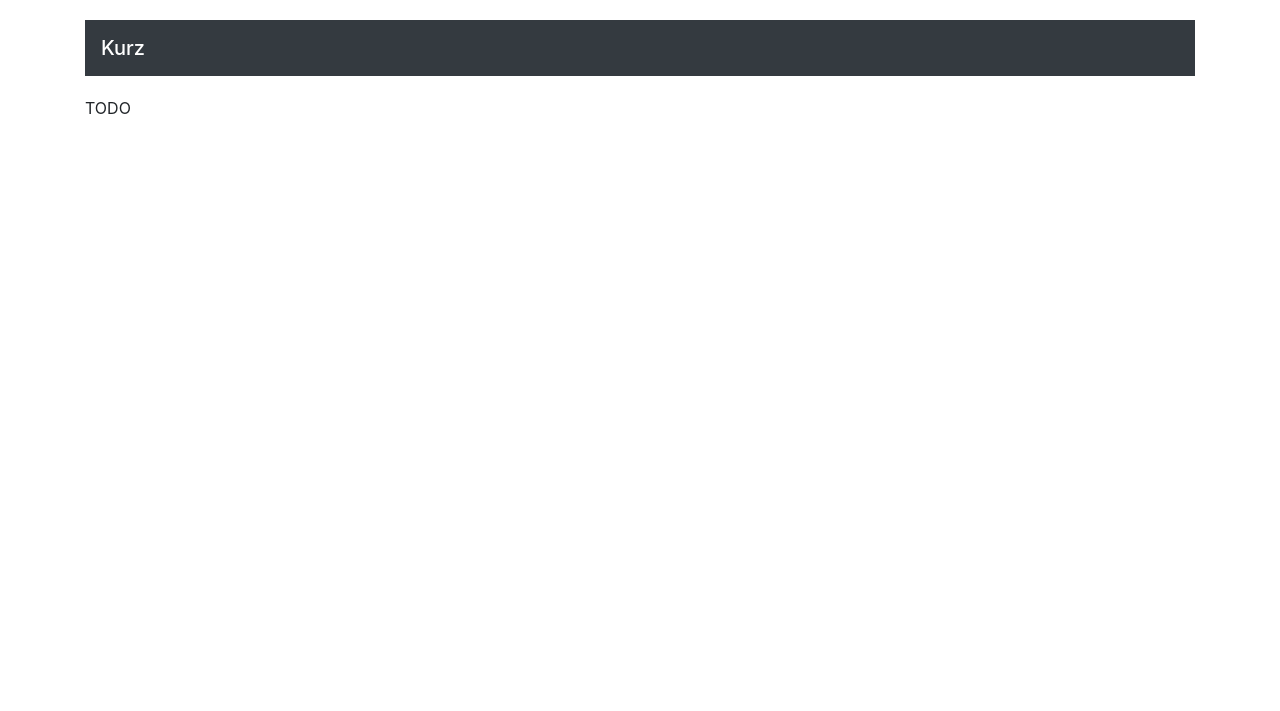
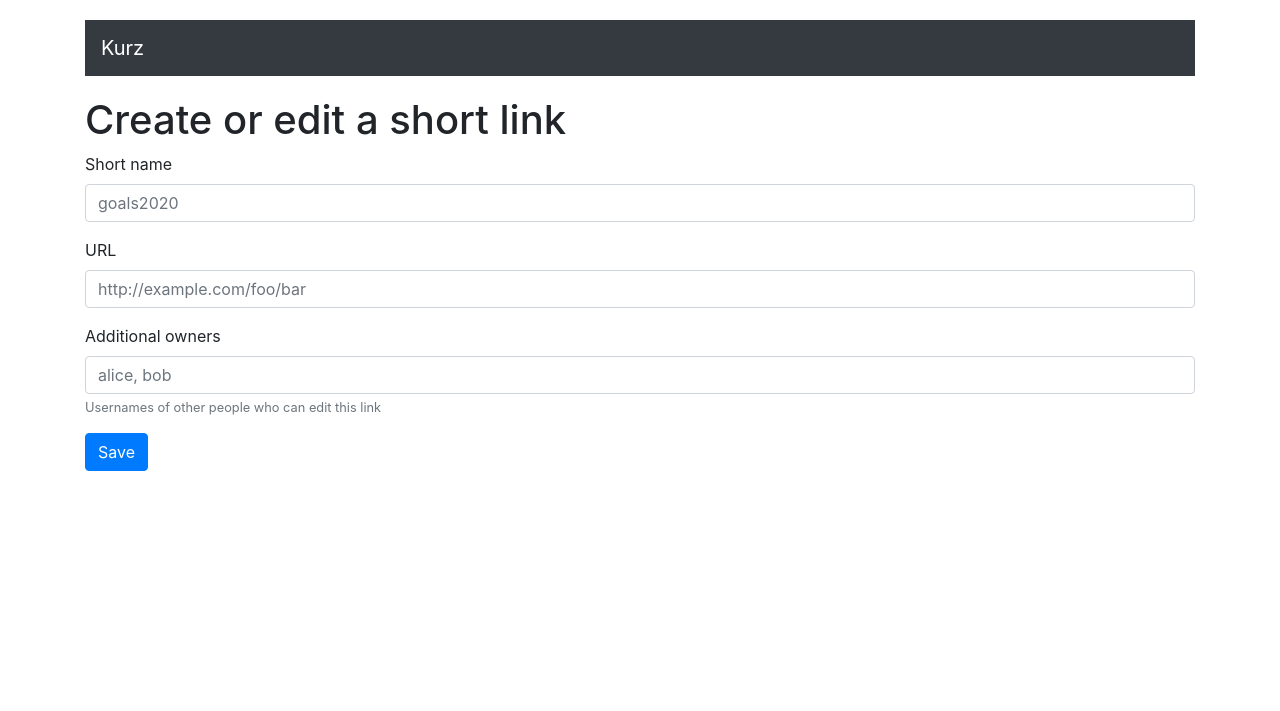
Before and after one commit to iley/kurz, a Flask app: page /edit/1 in a window 1280 px wide. Shown: the top 711 px of the page. Run offline with Flask 2, Linux system fonts and the light colour scheme; some libraries are stand-ins or nearby versions.

Commit message:
Add link editing form

```diff
--- a/kurz/templates/base.html
+++ b/kurz/templates/base.html
@@ -12,7 +12,7 @@
 
     <header>
       <nav class="navbar navbar-dark bg-dark">
-        <span class="navbar-brand mb-0 h1">Kurz</span>
+        <a class="navbar-brand" href="/">Kurz</a>
       </nav>
     </header>
 
--- a/kurz/templates/edit.html
+++ b/kurz/templates/edit.html
@@ -3,5 +3,24 @@
 {% block title %} - Edit link{% endblock %}
 
 {% block content %}
-TODO
+<h1>Create or edit a short link</h1>
+<form>
+  <div class="form-group">
+    <label for="link_id">Short name</label>
+    <input type="text" class="form-control" id="link_id" placeholder="goals2020">
+  </div>
+
+  <div class="form-group">
+    <label for="url">URL</label>
+    <input type="text" class="form-control" id="url" placeholder="http://example.com/foo/bar">
+  </div>
+
+  <div class="form-group">
+    <label for="extra_owners">Additional owners</label>
+    <input type="text" class="form-control" id="extra_owners" placeholder="alice, bob" aria-describedby="extra_owners_help">
+    <small id="extra_owners_help" class="form-text text-muted">Usernames of other people who can edit this link</small>
+  </div>
+
+  <button type="submit" class="btn btn-primary">Save</button>
+</form>
 {% endblock %}
```
